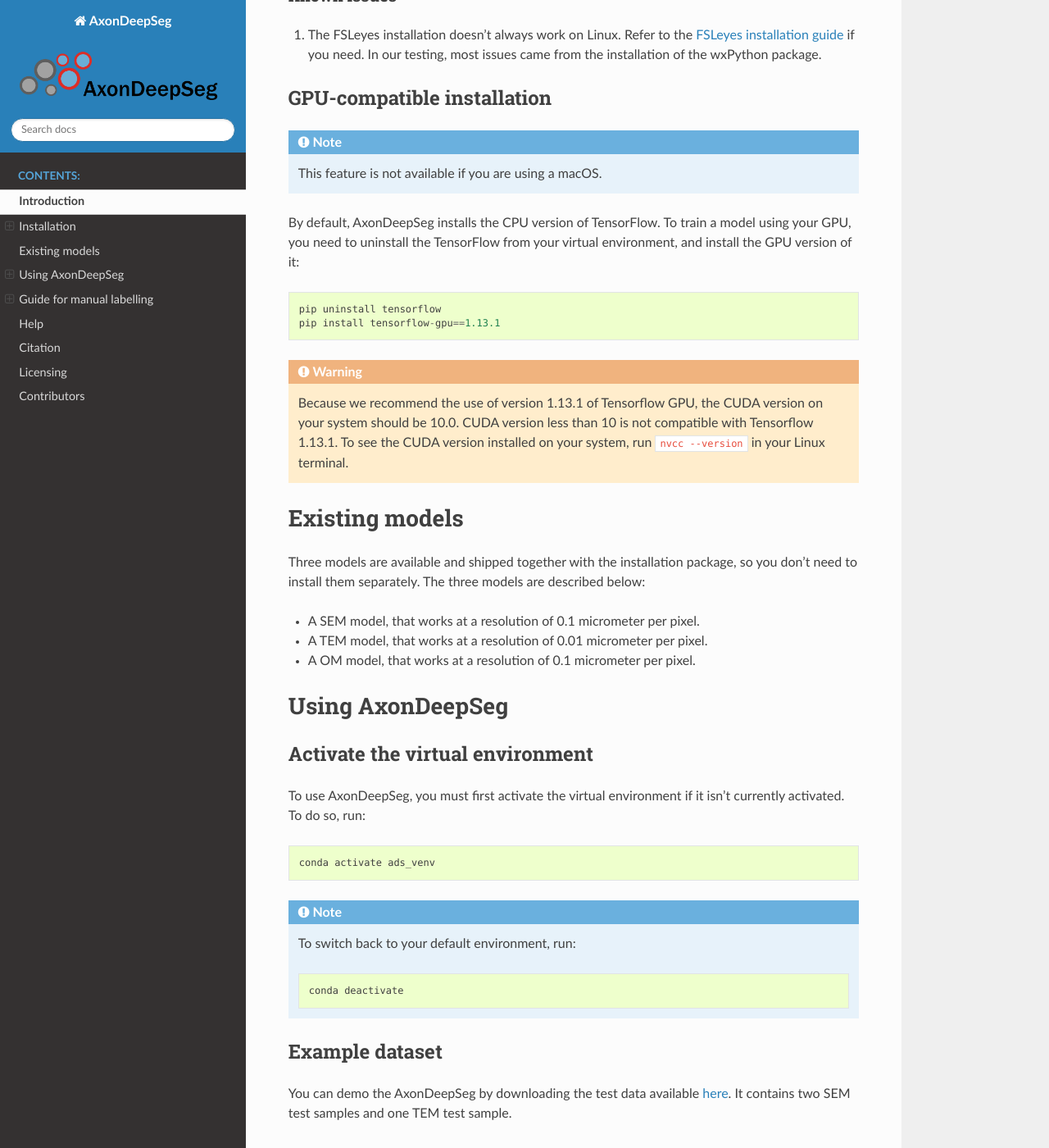
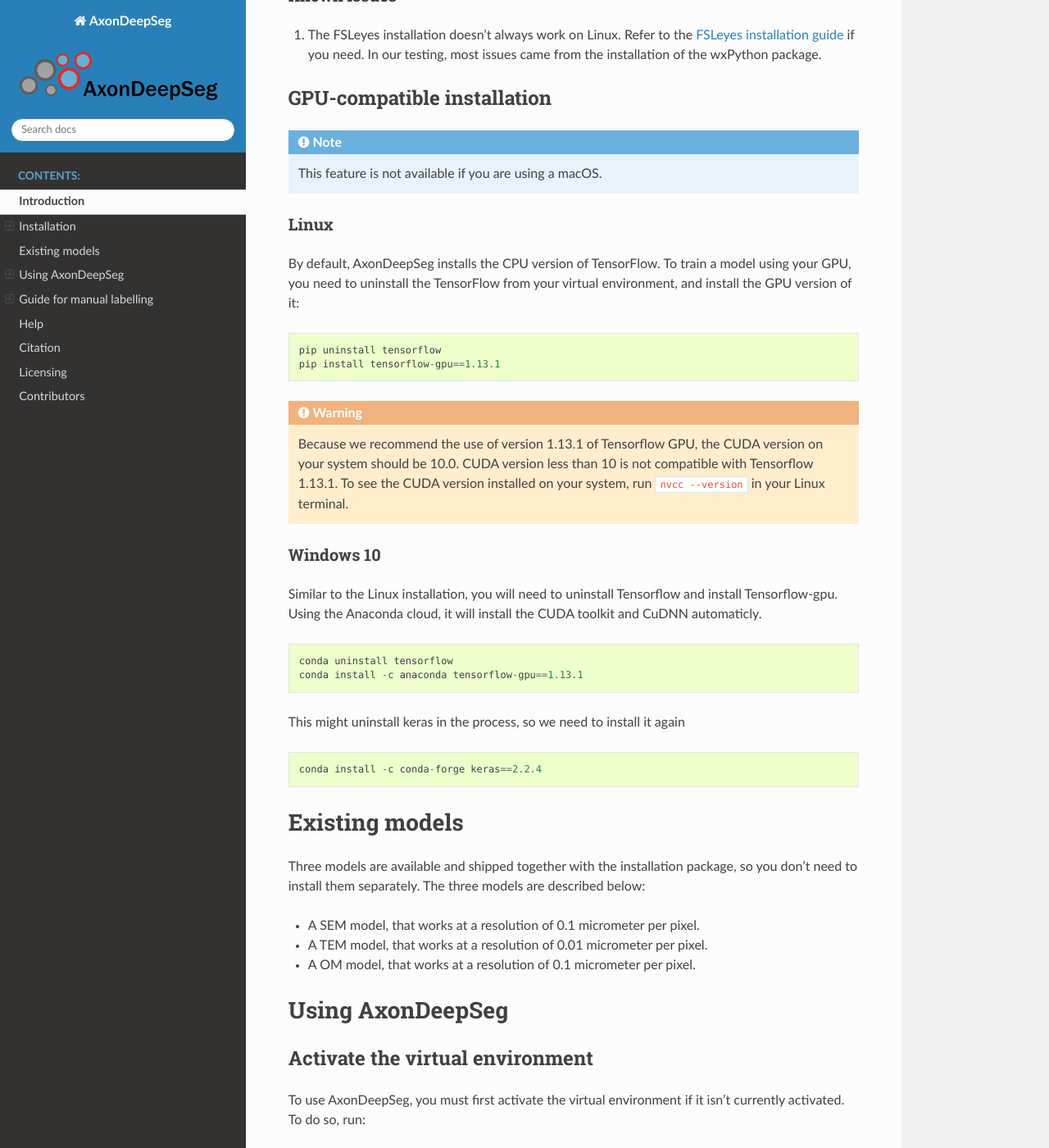
Before and after one commit to axondeepseg/axondeepseg, a Sphinx documentation site: the page built from docs/source/documentation.rst, in a window 1280 px wide and 1400 px high, scrolled down 5871 px. Shown: the whole window at 82% size. Built offline with Sphinx 7.4.7 and the Read the Docs theme 2.0.0, drawn with Linux system fonts in a browser that asks for light colours.

Commit message:
#470 Changed the documentation for installing tensorflow-gpu

```diff
--- a/docs/source/documentation.rst
+++ b/docs/source/documentation.rst
@@ -155,12 +155,27 @@ GPU-compatible installation
 ---------------------------
 .. NOTE :: This feature is not available if you are using a macOS.
 
+Linux
+~~~~~~~
+
 By default, AxonDeepSeg installs the CPU version of TensorFlow. To train a model using your GPU, you need to uninstall the TensorFlow from your virtual environment, and install the GPU version of it::
 
     pip uninstall tensorflow
     pip install tensorflow-gpu==1.13.1
 
 .. WARNING :: Because we recommend the use of version 1.13.1 of Tensorflow GPU, the CUDA version on your system should be 10.0. CUDA version less than 10 is not compatible with Tensorflow 1.13.1. To see the CUDA version installed on your system, run ``nvcc --version`` in your Linux terminal.
+
+Windows 10
+~~~~~~~
+
+Similar to the Linux installation, you will need to uninstall Tensorflow and install Tensorflow-gpu. Using the Anaconda cloud, it will install the CUDA toolkit and CuDNN automaticly. ::
+
+    conda uninstall tensorflow
+    conda install -c anaconda tensorflow-gpu==1.13.1
+
+This might uninstall keras in the process, so we need to install it again ::
+
+    conda install -c conda-forge keras==2.2.4
 
 Existing models
 ===============
```
